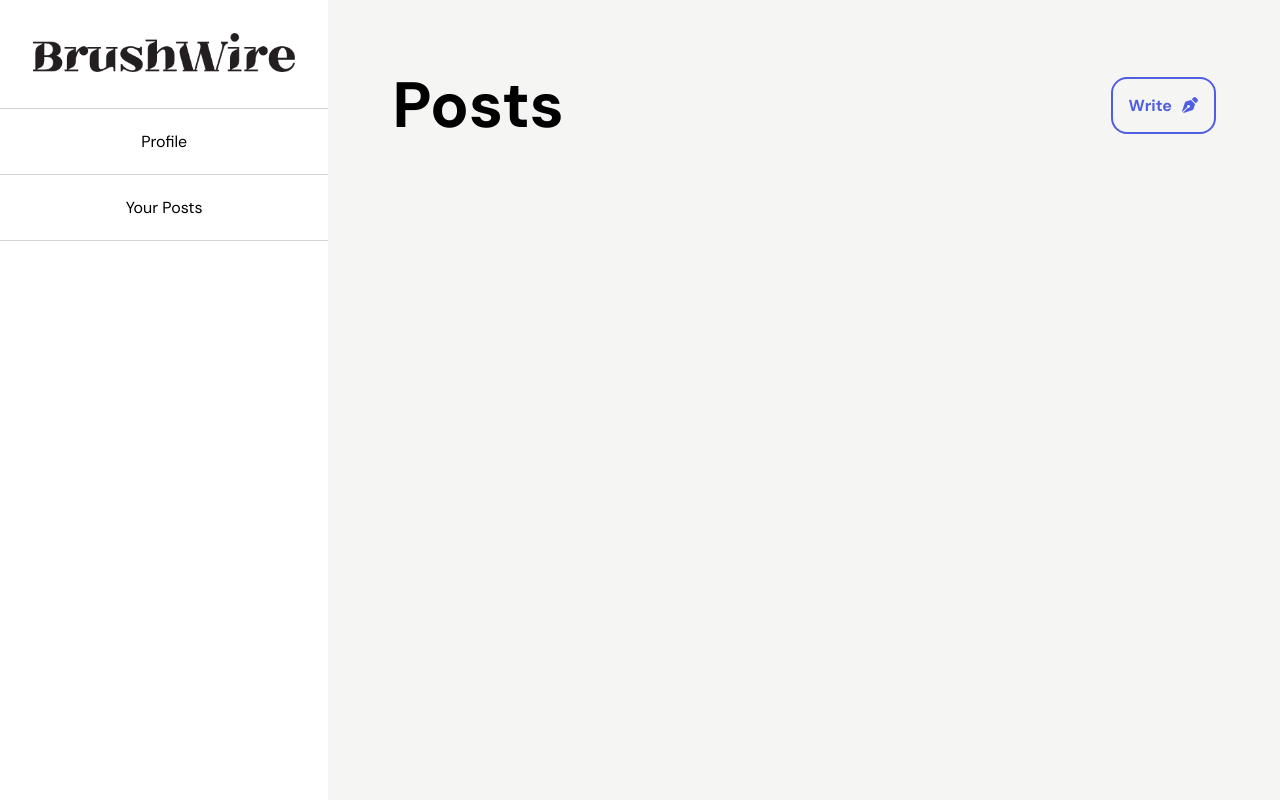
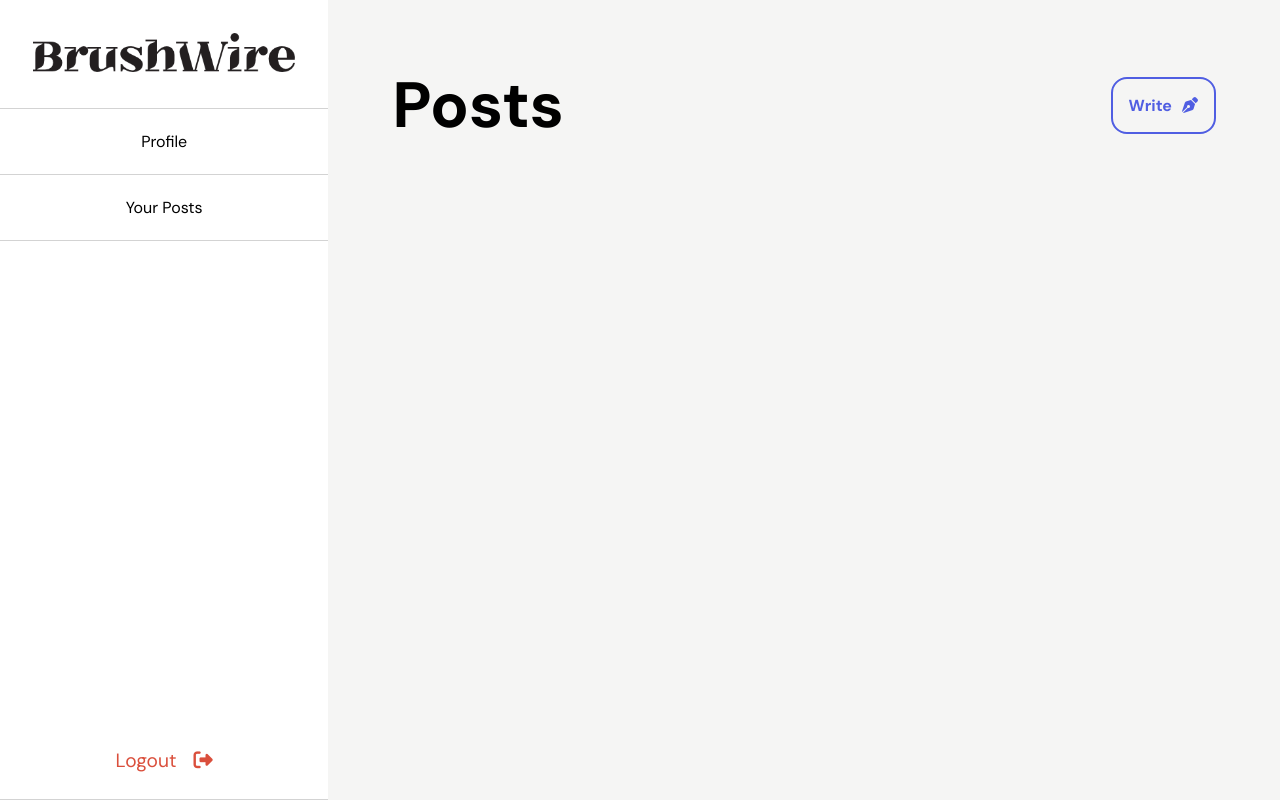
Before and after one commit to DanielRasho/BrushWire, a React (Vite) app in the folder frontend/: page /user in a window 1280 px wide. Built offline with nearby package versions, Linux system fonts and the light colour scheme.

Commit message:
Feat: Add logout function to remove JWT token session

```diff
--- a/frontend/src/styles/user.css
+++ b/frontend/src/styles/user.css
@@ -70,3 +70,22 @@
 .posts-container {
     padding: 0 4rem;
 }
+
+.logout-btn{
+    color: var(--orange-500);
+    align-items: flex-end;
+    font-size: 1.2rem;
+    border-bottom: 1px solid rgb(211, 211, 211);
+    height: fit-content;
+    padding: 2ch;
+    transition: all ease-in-out 0.2s;
+}
+
+.logout-btn i {
+    margin-left: 1ch;
+}
+
+.logout-btn:hover{
+    background-color: var(--orange-500);
+    color: white;
+}
--- a/frontend/src/views/User.jsx
+++ b/frontend/src/views/User.jsx
@@ -8,7 +8,7 @@ import { AUTH_CONTEXT } from "../providers/auth";
 
 export default function User() {
   const navigate = useNavigate();
-  const { token } = useContext(AUTH_CONTEXT);
+  const { token, setToken } = useContext(AUTH_CONTEXT);
 
   const [postsInfo, setPostsInfo] = useState([]);
   const [isLoading, setIsLoading] = useState(false);
@@ -72,6 +72,14 @@ export default function User() {
     });
   };
 
+  const handleLogOut = () => {
+    let confirmLogout = confirm("Do you really want to logout");
+    if (confirmLogout) {
+      setToken("");
+      navigate("/");
+    }
+  };
+
   useEffect(() => {
     if (token !== "") {
       handleLoadPost();
@@ -99,6 +107,9 @@ export default function User() {
           <button>Profile</button>
           <button>Your Posts</button>
         </div>
+        <button className="logout-btn" onClick={handleLogOut}>
+          Logout <i className="fa-solid fa-right-from-bracket"></i>
+        </button>
       </div>
       <div className="user-display">
         <div className="profile-category" hidden></div>
--- a/package.json
+++ b/package.json
@@ -44,6 +44,9 @@
     "prettier": "^3.2.5"
   },
   "lint-staged": {
-    "*.{ts,tsx,js,jsx}": ["prettier --write", "eslint --fix"]
+    "*.{ts,tsx,js,jsx}": [
+      "prettier --write",
+      "eslint --fix"
+    ]
   }
 }
```
